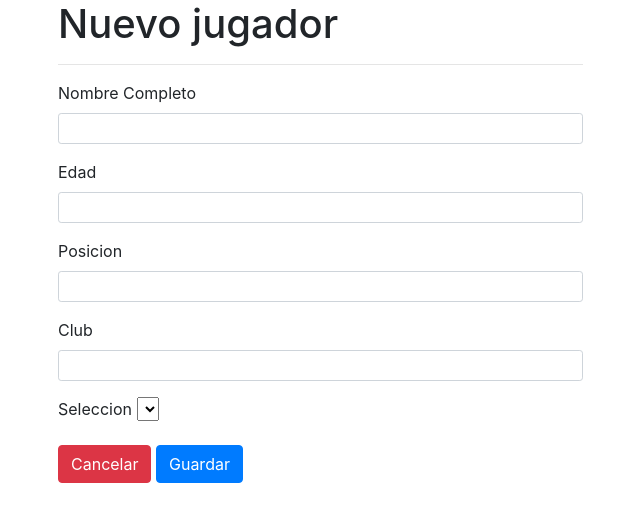
After one commit to jchapo/LAB7_GRUPO_20203739_20125424_20200825, a Java web app: page /ServletJugadores?action=agregar in a window 1280 px wide. The commit adds this page. Shown: the top 522 px of the page, without its empty margins (42-682 px from the left). Run offline with Tomcat 11, a stand-in JSP engine, Linux system fonts and the light colour scheme; data that the repository does not hold is empty; some libraries are stand-ins or nearby versions.

Commit message:
Creación Jugadores  12:08

```diff
--- /dev/null
+++ b/src/main/webapp/crearJugadores.jsp
@@ -0,0 +1,79 @@
+<%--
+  Created by IntelliJ IDEA.
+  User: djcll
+  Date: 9/06/2023
+  Time: 11:25
+  To change this template use File | Settings | File Templates.
+--%>
+
+<%@page import="com.example.lab7_grupo_20203739_20125424_20200825.Models.beans.Seleccion" %>
+
+<%@page contentType="text/html" pageEncoding="UTF-8" %>
+<jsp:useBean id="listaSelecciones" type="java.util.ArrayList<com.example.lab7_grupo_20203739_20125424_20200825.Models.beans.Seleccion>" scope="request"/>
+
+<!DOCTYPE html>
+<html>
+<head>
+    <script src="https://cdn.jsdelivr.net/npm/bootstrap@5.3.0-alpha1/dist/js/bootstrap.bundle.min.js"
+            integrity="sha384-w76AqPfDkMBDXo30jS1Sgez6pr3x5MlQ1ZAGC+nuZB+EYdgRZgiwxhTBTkF7CXvN"
+            crossorigin="anonymous"></script>
+
+    <title>Nuevo Jugador</title>
+</head>
+<body>
+<div class='container'>
+    <form method="POST" action="ServletJugadores?action=guardar" class="col-md-6 col-lg-6">
+        <h1 class='mb-3'>Nuevo jugador</h1>
+        <hr>
+        <div class="mb-3">
+            <label for="nombre">Nombre Completo</label>
+            <input type="text" class="form-control form-control-sm" name="nombre" id="nombre">
+        </div>
+        <div class="mb-3">
+            <label for="edad">Edad</label>
+            <input type="text" class="form-control form-control-sm" name="edad" id="edad">
+        </div>
+        <div class="mb-3">
+            <label for="posicion">Posicion</label>
+            <input type="text" class="form-control form-control-sm" name="posicion" id="posicion">
+        </div>
+        <div class="mb-3">
+            <label for="club">Club</label>
+            <input type="text" class="form-control form-control-sm" name="club" id="club">
+        </div>
+
+        <div class="mb-3">
+            <label for="idSeleccion">Seleccion</label>
+            <select class="form-select" name="idSeleccion">
+                <% for (Seleccion seleccion : listaSelecciones) { %>
+                <option value="<%=seleccion.getIdSeleccion()%>">
+                    <%=seleccion.getNombre()%>
+                </option>
+                <% } %>
+            </select>
+        </div>
+
+        <a href="<%= request.getContextPath()%>/ServletJugadores" class="btn btn-danger">Cancelar</a>
+        <input type="submit" value="Guardar" class="btn btn-primary"/>
+    </form>
+</div>
+
+<script src="https://cdn.jsdelivr.net/npm/bootstrap@5.3.0-alpha1/dist/js/bootstrap.bundle.min.js"
+        integrity="sha384-w76AqPfDkMBDXo30jS1Sgez6pr3x5MlQ1ZAGC+nuZB+EYdgRZgiwxhTBTkF7CXvN"
+        crossorigin="anonymous"></script>
+</body>
+
+<!-- Latest compiled and minified CSS -->
+<link rel="stylesheet" href="https://maxcdn.bootstrapcdn.com/bootstrap/4.0
+.0/css/bootstrap.min.css">
+<!-- jQuery library -->
+<script src="https://ajax.googleapis.com/ajax/libs/jquery/3.3.1/jquery.min
+.js"></script>
+<!-- Popper JS -->
+<script src="https://cdnjs.cloudflare.com/ajax/libs/popper.js/1.12.9/umd/p
+opper.min.js"></script>
+<!-- Latest compiled JavaScript -->
+<script src="https://maxcdn.bootstrapcdn.com/bootstrap/4.0.0/js/bootstrap.
+min.js"></script>
+</html>
+</html>
--- a/src/main/webapp/jugadores.jsp
+++ b/src/main/webapp/jugadores.jsp
@@ -21,7 +21,7 @@
       <li class="breadcrumb-item active"><a href="<%=request.getContextPath()%>/ServletSeleccion">Selecciones</a></li>
     </ol>
   </nav>
-  <a href="" class="btn btn-primary mb-4">
+  <a href="<%= request.getContextPath()%>/ServletJugadores?action=agregar" class="btn btn-primary mb-4">
     Agregar nuevo jugador</a>
   <table class="table">
     <thead>
```
Also changed, not shown: src/main/java/com/example/lab7_grupo_20203739_20125424_20200825/Controllers/ServletJugadores.java (+38 -0 lines), src/main/java/com/example/lab7_grupo_20203739_20125424_20200825/Models/Daos/JugadoresDao.java (+22 -4 lines), src/main/java/com/example/lab7_grupo_20203739_20125424_20200825/Models/Daos/SeleccionesDao.java (+31 -1 lines).
